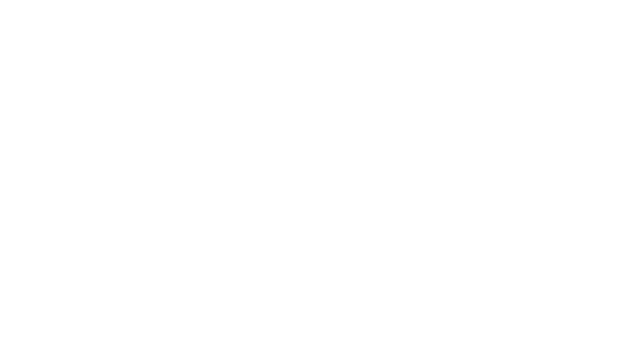
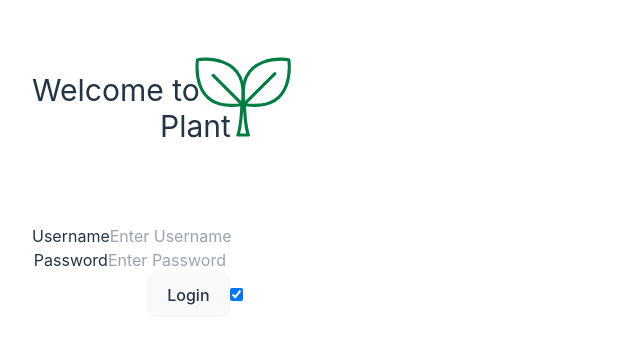
Before and after one commit to krabandicoot/Planty_Becode, a React (Vite) app in the folder app/client/: page /signin in a window 1280 px wide. Before the commit this address had no page. Shown: the top 344 px of the page, without its empty margins (0-640 px from the left). Built offline with nearby package versions, Linux system fonts and the light colour scheme.

Commit message:
changing login to sign in

```diff
--- a/app/client/src/App.jsx
+++ b/app/client/src/App.jsx
@@ -1,7 +1,7 @@
 import "./App.css";
 import { LandingPage } from "./components/LandingPage";
 import { Title } from "./components/Title";
-import { Login } from "./components/Login";
+import { SignIn } from "./components/SignIn";
 import { SignUp } from "./components/SignUp";
 import {
   BrowserRouter, Routes, Route
@@ -15,7 +15,7 @@ export default function App() {
       <BrowserRouter>
         <Routes>
           <Route path="/" element={<><Title /><LandingPage /></>} />
-          <Route path="/login" element={<><Title /><Login /></>} />
+          <Route path="/signin" element={<><Title /><SignIn /></>} />
           <Route path="/signup" element={<><Title /><SignUp /></>} />
         </Routes>
       </BrowserRouter >
--- a/app/client/src/components/Login.jsx
+++ b/app/client/src/components/SignIn.jsx
@@ -1,6 +1,6 @@
 import { useState } from "react";
 
-export function Login() {
+export function SignIn() {
 
     async function loginUser(credentials) {
         return fetch('localhost:8080/api/user/signin', {
```
Also changed, not shown: package.json (added, +8 -0 lines), 2 other files (tests, documents, lock files or other folders).
